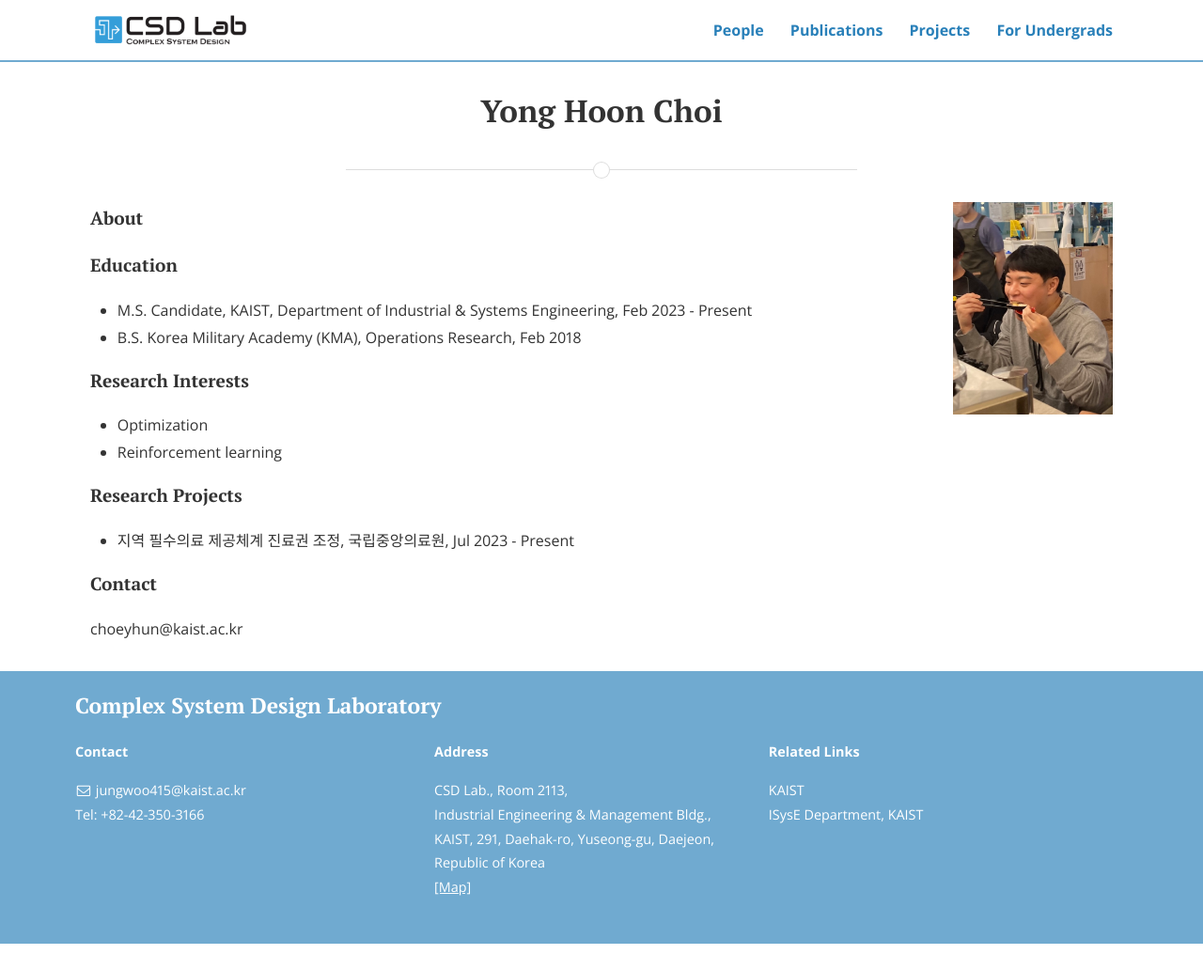
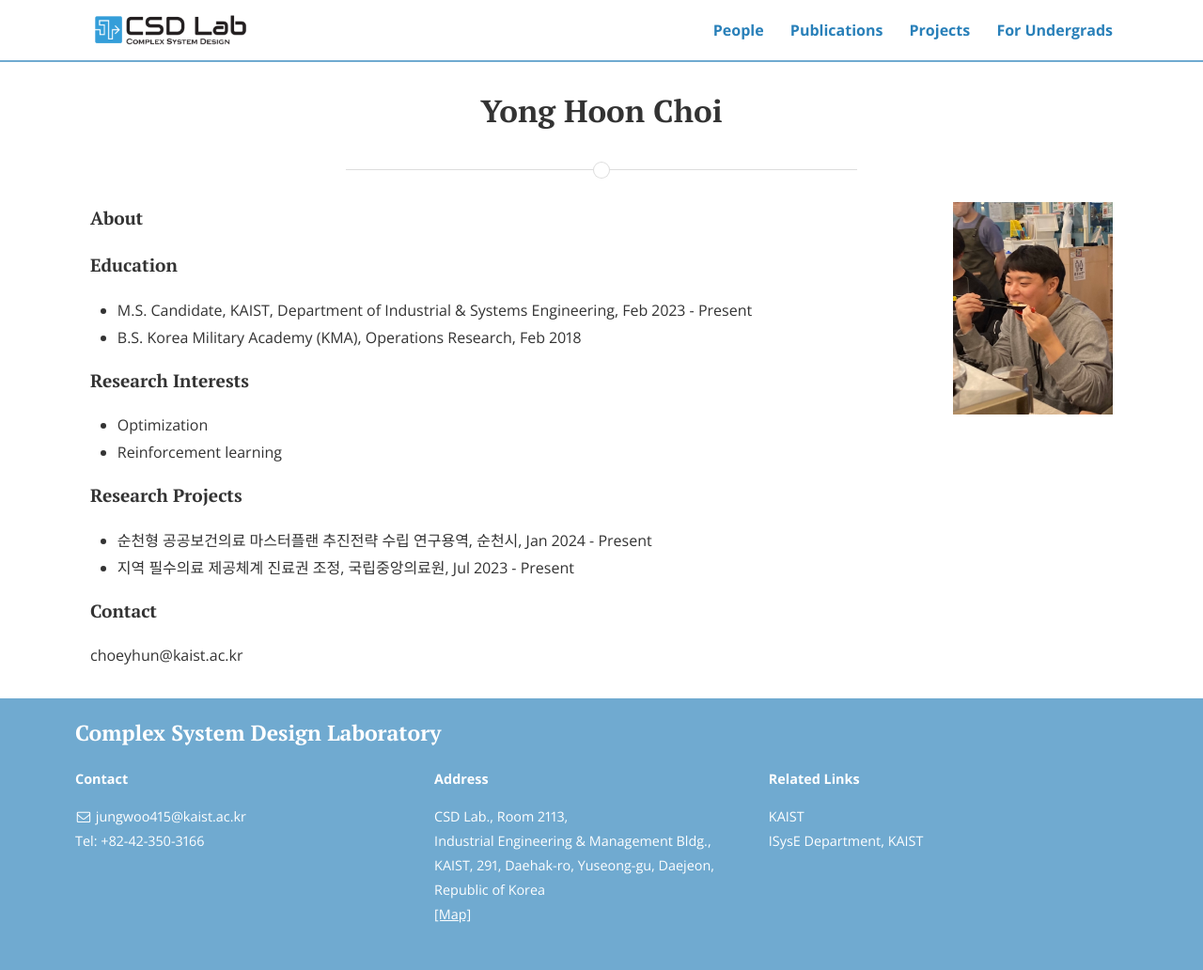
Before and after one commit to CSDlab-KAIST/csdlab-kaist.github.io, a Jekyll site: the page built from people/yonghoon.html, in a window 1280 px wide. Shown: the whole page at 94% size. Built offline with Jekyll 4.4.1, drawn with Linux system fonts in a browser that asks for light colours; nearby versions of some CDN libraries; before the commit the page ends 1004 px from its top, so only the background shows below that.

Commit message:
Update yonghoon.html

```diff
--- a/people/yonghoon.html
+++ b/people/yonghoon.html
@@ -29,6 +29,7 @@ title: Yong Hoon Choi
 
 <h4>Research Projects</h4>
 <ul>
+  <li>순천형 공공보건의료 마스터플랜 추진전략 수립 연구용역, 순천시, Jan 2024 - Present</li>
   <li>지역 필수의료 제공체계 진료권 조정, 국립중앙의료원, Jul 2023 - Present</li>
 </ul>
 
```
